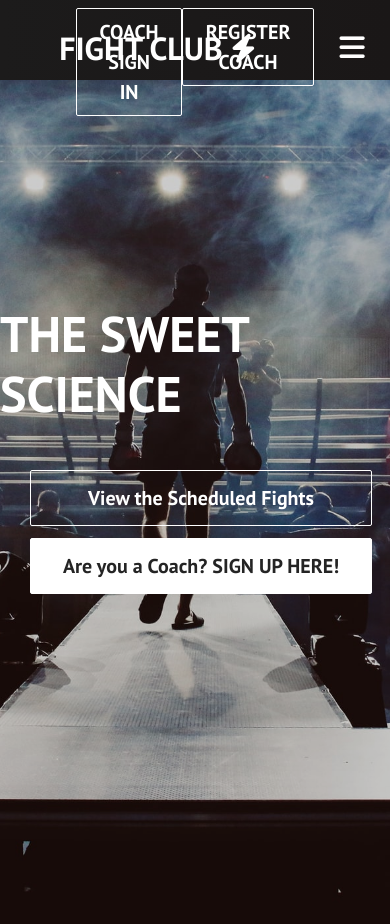
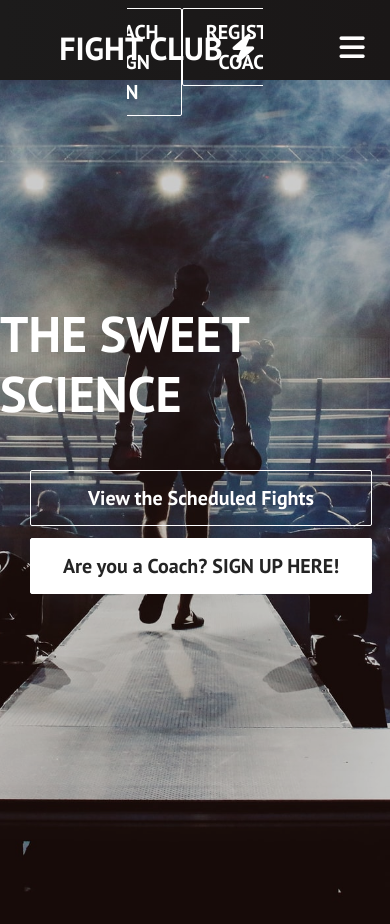
Before and after one commit to ZaidYounan/fight-club, a React (Create React App) app: page / in a window 390 px wide. Built offline with nearby package versions, Linux system fonts and the light colour scheme.

Commit message:
Adjust navbar styling

```diff
--- a/src/components/Navbar.css
+++ b/src/components/Navbar.css
@@ -44,6 +44,7 @@
     width:35%;
     display:flex;
     justify-content:center;
+    overflow:scroll;
   }
 
   .btn-signout {
@@ -96,6 +97,11 @@
   @media screen and (max-width: 960px) {
     .NavbarItems {
       position: relative;
+    }
+
+    .btn-mobile {
+      display:flex;
+      flex-direction:column;
     }
 
     .nav-menu {
--- a/src/components/Navbar.js
+++ b/src/components/Navbar.js
@@ -85,7 +85,7 @@ function Navbar() {
                         {!!token ? (
                                     button &&
                                         <Button link='/sign-out' buttonStyle='btn--outline'
-                                    onClick={() => {signOut(); setRender(true);}}> Sign Out</Button>
+                                    onClick={() => {signOut(); setRender(true);}}> SIGN OUT</Button>
                                  ): button && <Button link='/sign-in' buttonStyle='btn--coach'>COACH SIGN IN</Button>}
                                 {!token ? (button && <Button link='/sign-up' buttonStyle='btn--coach'>REGISTER COACH</Button>) : (<></>) }
                         </div>
```
